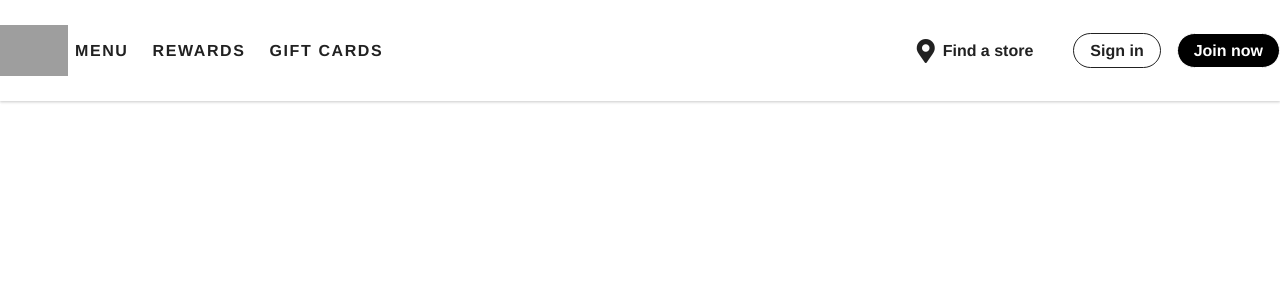
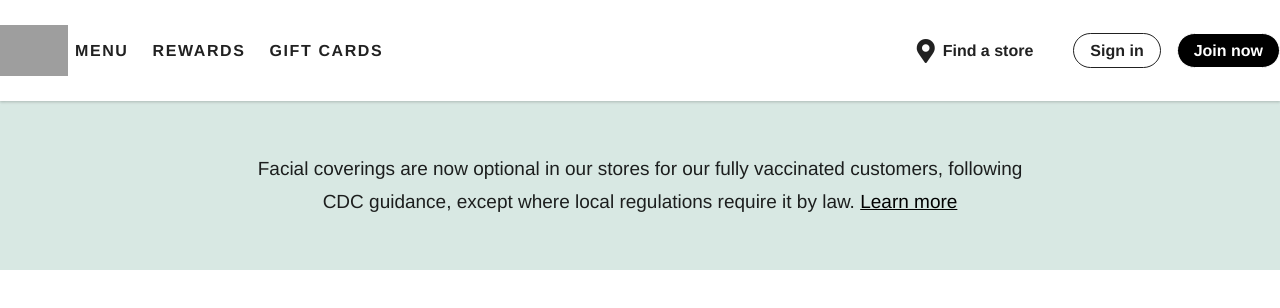
Before and after one commit to whitneyxhiggins/starbucks-clone, a plain HTML site: page coffee-shop/index.html in a window 1280 px wide. Drawn offline with Linux system fonts and the light colour scheme; grey boxes are pictures that could not be loaded.

Commit message:
announcements

```diff
--- a/coffee-shop/index.html
+++ b/coffee-shop/index.html
@@ -6,6 +6,7 @@
     <link rel="stylesheet" href="https://use.fontawesome.com/releases/v5.15.3/css/all.css"
         integrity="sha384-SZXxX4whJ79/gErwcOYf+zWLeJdY/qpuqC4cAa9rOGUstPomtqpuNWT9wdPEn2fk" crossorigin="anonymous">
     <link rel="stylesheet" href="style.css">
+    <link rel="stylesheet" href="main.css">
 </head>
 
 <body>
@@ -39,6 +40,16 @@
 
         </div>
     </header>
+    <main>
+        <div class="main-container">
+            <section class="announcements">
+                <span>Facial coverings are now optional in our stores for our fully vaccinated customers, following CDC
+                    guidance, except where local regulations require it by law.
+                    <a href="#">Learn more</a>
+                </span>
+            </section>
+        </div>
+    </main>
 </body>
 
 </html>
--- /dev/null
+++ b/coffee-shop/main.css
@@ -0,0 +1,20 @@
+.main-container {
+    max-width: 1440px;
+    margin: 0 auto;
+}
+
+.announcements {
+    background-color: #d8e8e3;
+    display: flex;
+    justify-content: center;
+    margin-bottom: 32px;
+}
+.announcements span {
+    padding-top: 3.2rem;
+    padding-bottom: 3.2rem;
+    max-width: 60%;
+    text-align: center;
+    font-size: 19px;
+    line-height: 1.75;
+    font-weight: 500;
+}
--- a/coffee-shop/style.css
+++ b/coffee-shop/style.css
@@ -15,6 +15,8 @@ a {
 header {
     height: 101px;
     box-shadow: 0 1px 3px rgb(0 0 0 / 10%), 0 2px 2px rgb(0 0 0 / 6%), 0 0 2px rgb(0 0 0 / 7%);
+    z-index: 10;
+    position: relative;
 }
 
 .header-container {
```
Also changed, not shown: 1 other file.
